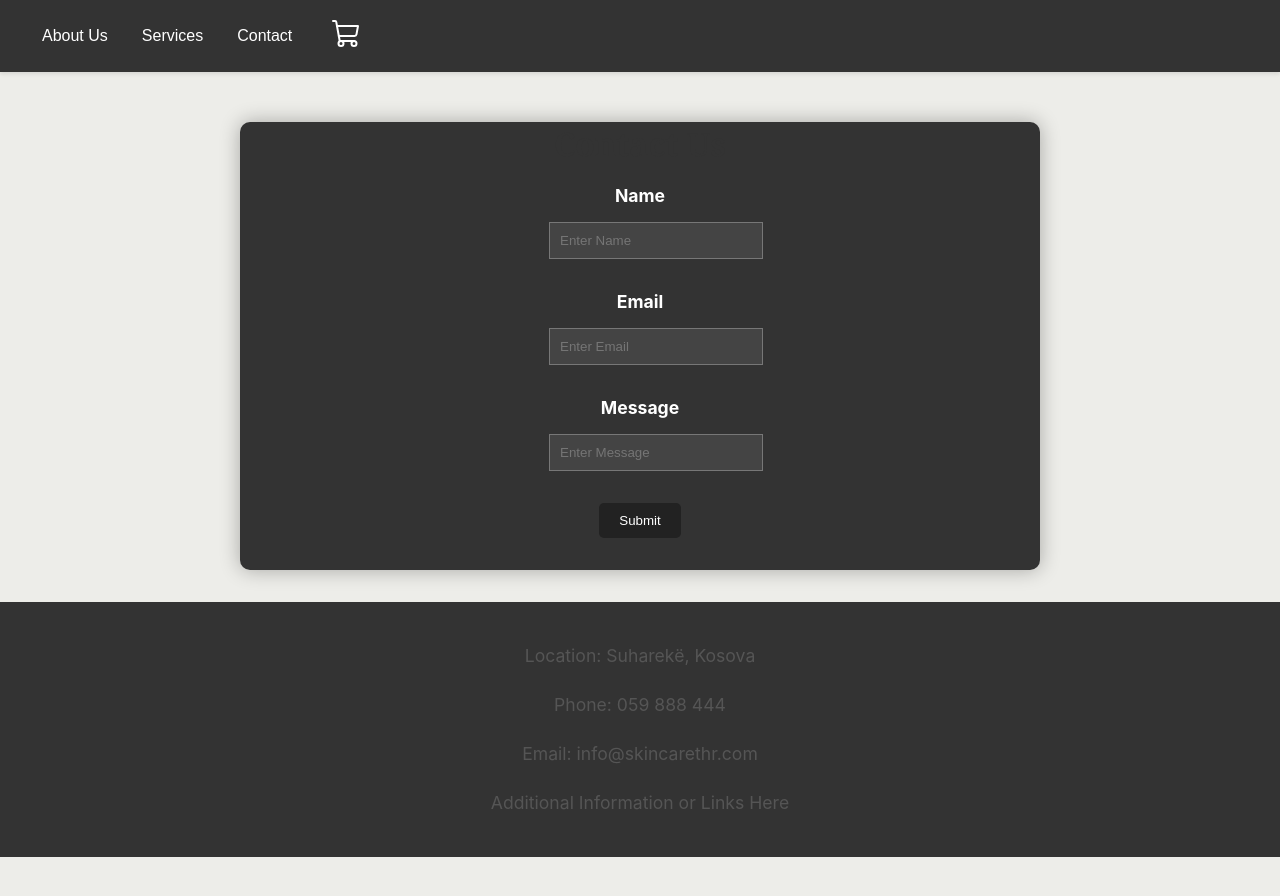
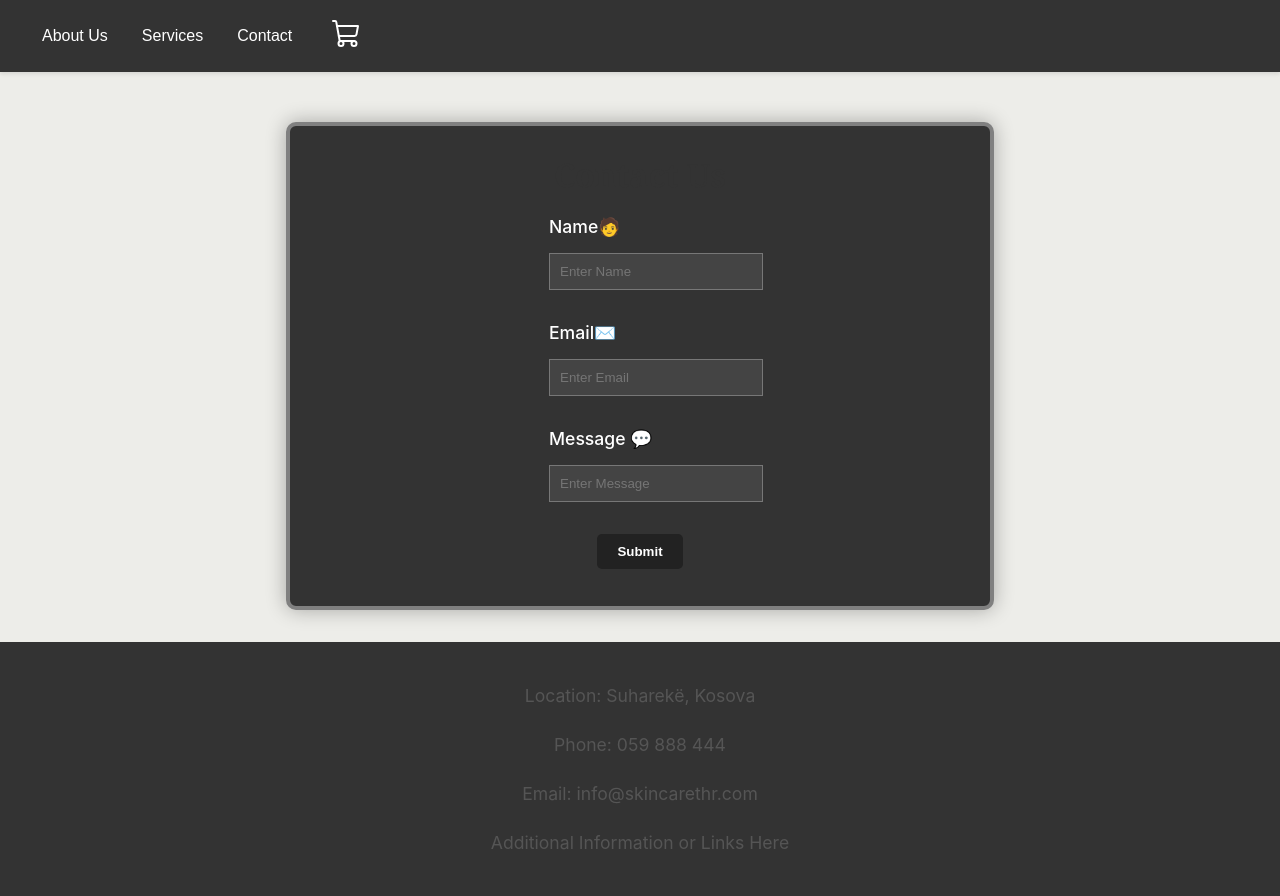
Before and after one commit to Melisako/ecommercewebsite, a React (Create React App) app: page /contact in a window 1280 px wide. Before the commit the page ends 857 px from the top, so only its background shows below. Built offline with nearby package versions, Linux system fonts and the light colour scheme.

Commit message:
css-commit

```diff
--- a/src/index.js
+++ b/src/index.js
@@ -2,7 +2,7 @@ import React from 'react';
 import ReactDOM from 'react-dom/client';
 import './index.css';
 import App from './App';
-import reportWebVitals from './reportWebVitals';
+
 
 const root = ReactDOM.createRoot(document.getElementById('root'));
 root.render(
@@ -10,8 +10,3 @@ root.render(
     <App />
   </React.StrictMode>
 );
-
-// If you want to start measuring performance in your app, pass a function
-// to log results (for example: reportWebVitals(console.log))
-// or send to an analytics endpoint. Learn more: https://bit.ly/CRA-vitals
-reportWebVitals();
--- a/src/pages/contact.jsx
+++ b/src/pages/contact.jsx
@@ -11,15 +11,15 @@ export const Contact = () => {
       <h2>Contact Us</h2>
       <form onSubmit={handleSubmit} className="contact-form">
         <div className="form-group">
-          <label htmlFor="name">Name</label>
+          <label htmlFor="name">Name🧑</label>
           <input type="text" id="name" name="name" placeholder="Enter Name" required />
         </div>
         <div className="form-group">
-          <label htmlFor="email">Email</label>
+          <label htmlFor="email">Email✉️</label>
           <input type="email" id="email" name="email" placeholder="Enter Email" required />
         </div>
         <div className="form-group">
-        <label htmlFor="message">Message</label>
+        <label htmlFor="message">Message 💬</label>
 
           <input type="message" name="message" id="message"  placeholder="Enter Message" required></input>
         </div>
@@ -29,7 +29,9 @@ export const Contact = () => {
       <style>
         {`
           .contact-container {
-            max-width: 800px;
+            border: 4px solid grey;
+            max-width: 700px;
+            max-height: 480px;
             margin: 50px auto;
             margin-bottom: 2rem;
             background-color: #333;
@@ -39,7 +41,8 @@ export const Contact = () => {
           }
 
           .contact-form {
-            margin-bottom: 2rem;
+
+            margin-bottom: 1rem;
           justify-content: center;
           align-items: center;
             display: flex;
@@ -51,9 +54,9 @@ export const Contact = () => {
           }
 
           label {
-            font-weight: bold;
+            font-weight: 500;
             display:flex;
-            justify-content: center;
+           margin-left:2rem;
             margin-bottom: 1rem;
             font-size: 1.1rem;
           }
@@ -76,6 +79,7 @@ export const Contact = () => {
           }
 
           button {
+            font-weight:bold;
             margin-bottom: 2rem;
             padding: 10px 20px;
             border: none;
--- a/src/reportWebVitals.js
+++ /dev/null
@@ -1,13 +0,0 @@
-const reportWebVitals = onPerfEntry => {
-  if (onPerfEntry && onPerfEntry instanceof Function) {
-    import('web-vitals').then(({ getCLS, getFID, getFCP, getLCP, getTTFB }) => {
-      getCLS(onPerfEntry);
-      getFID(onPerfEntry);
-      getFCP(onPerfEntry);
-      getLCP(onPerfEntry);
-      getTTFB(onPerfEntry);
-    });
-  }
-};
-
-export default reportWebVitals;
```
Also changed, not shown: src/logo.svg (deleted).
